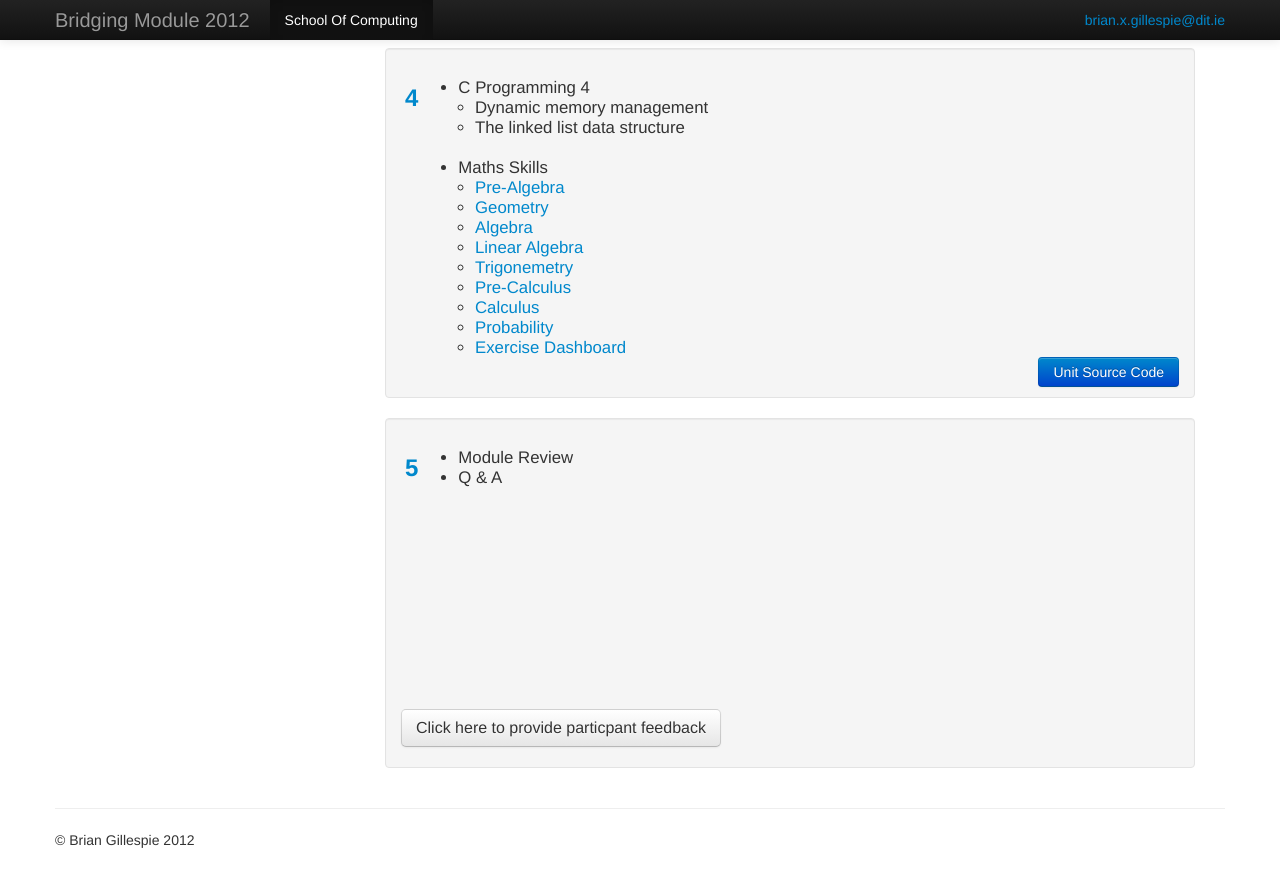
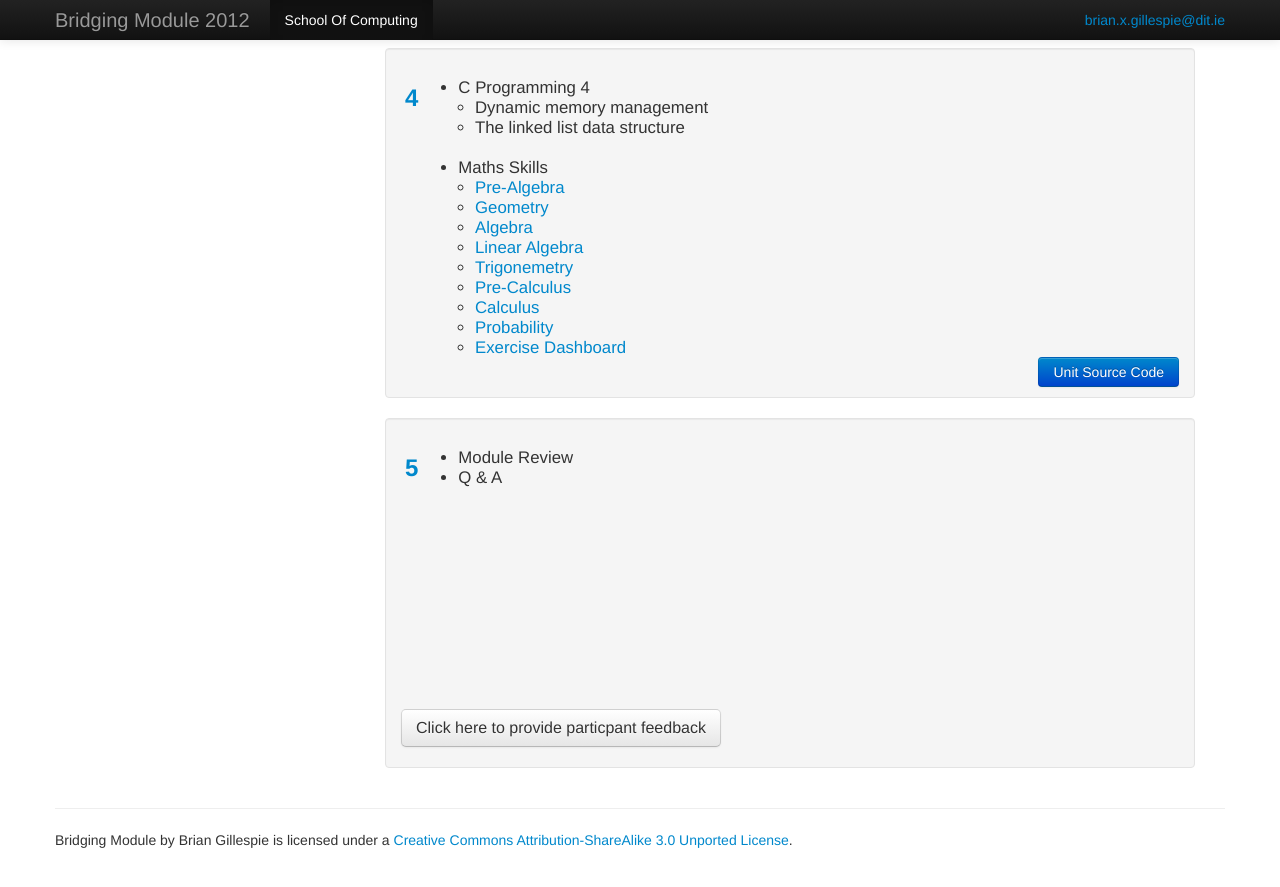
Before and after one commit to c12345678/bridgingmodule2012, a Jekyll site: the page built from index.html, in a window 1280 px wide and 900 px high, scrolled down 1849 px. Shown: the top 887 px of the window. Built offline with Jekyll 4.4.1, drawn with Linux system fonts in a browser that asks for light colours.

Commit message:
Change copyright to CC

```diff
--- a/_layouts/default.html
+++ b/_layouts/default.html
@@ -93,7 +93,7 @@
       <hr>
 
       <footer>
-        <p>&copy; Brian Gillespie 2012</p>
+        <p>Bridging Module by Brian Gillespie is licensed under a <a href="http://creativecommons.org/licenses/by-sa/3.0/deed.en">Creative Commons Attribution-ShareAlike 3.0 Unported License</a>.</p>
       </footer>
 
     </div><!--/.fluid-container-->
```
